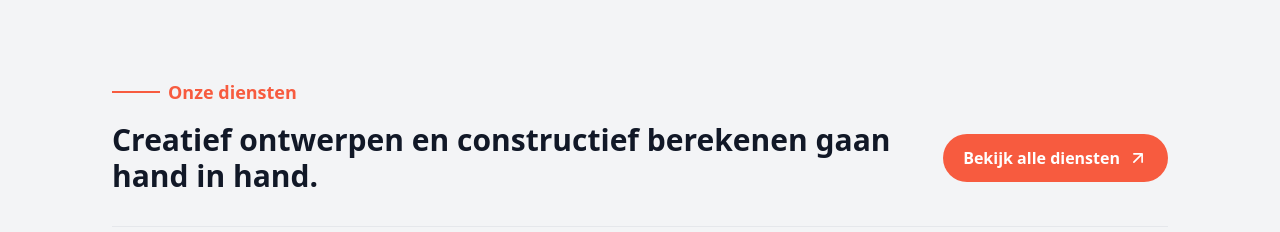
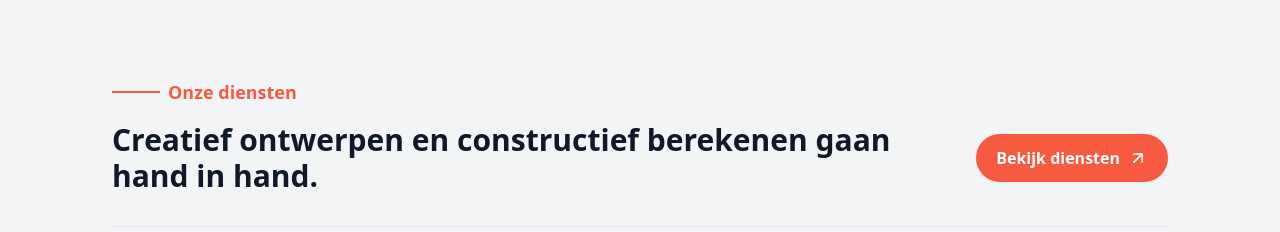
Before and after one commit to deenr/brainbase-reymen, a React (Vite) app: page / in a window 1280 px wide. Shown: the part 902-1134 px from the top of the page. Built offline with nearby package versions, Linux system fonts and the light colour scheme.

Commit message:
bekijk diensten

```diff
--- a/src/components/Landing/Services.tsx
+++ b/src/components/Landing/Services.tsx
@@ -14,10 +14,10 @@ export function Services() {
           </p>
           <Link to={'diensten'}>
             <button
-              aria-label="bekijk alle diensten"
+              aria-label="bekijk diensten"
               className="flex h-fit bg-primair-500 hover:bg-primair-600 text-white font-bold py-3 px-5 rounded-full items-center text-md text-nowrap font-semibold"
             >
-              Bekijk alle diensten
+              Bekijk diensten
               <svg
                 className="w-[20px] h-[20px] ml-2"
                 fill="none"
```
